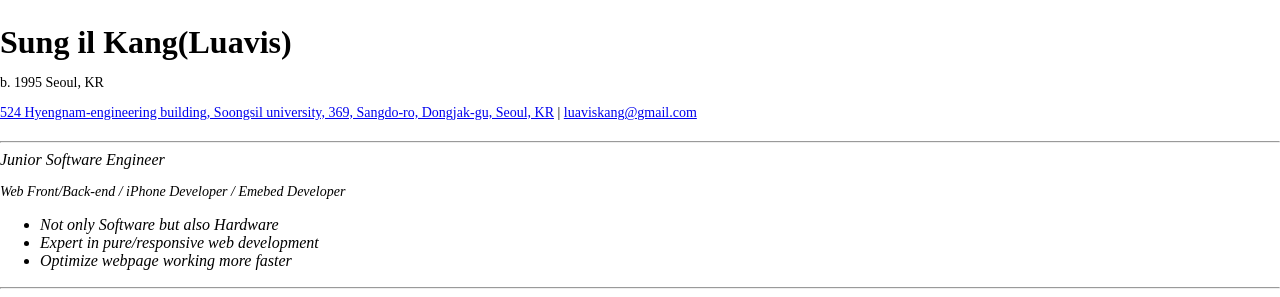
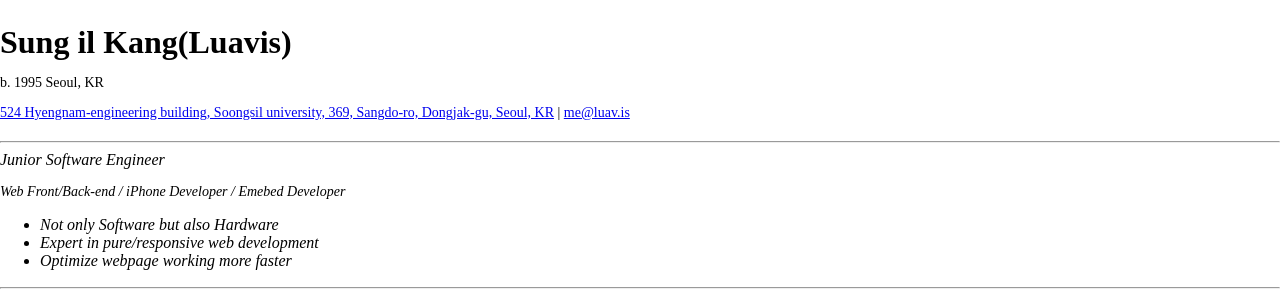
Before and after one commit to Luavis/luavis.github.io, a Jekyll site: the page built from _pages/about_me.html, in a window 1280 px wide. Shown: the part 494-791 px from the top of the page. Built offline with Jekyll 4.4.1, drawn with Linux system fonts in a browser that asks for light colours; nearby versions of some CDN libraries; library files that are not in the unit come from our copies.

Commit message:
Fix blog
* update new email
* underline link text in article
* fix id name (post-content)

```diff
--- a/_includes/category.html
+++ b/_includes/category.html
@@ -1,7 +1,7 @@
 <div class="home">
 
   <h1><strong>{{ include.cate_name }}</strong>의 Posts</h1>
-  <div id="post-content" class="clearfix">
+  <div id="post-list-container" class="clearfix">
     <div id="time-line-circle" class="circle bg-orange">
       <div class="circle-sm bg-white circle-center"></div>
     </div>
--- a/_pages/about_me.html
+++ b/_pages/about_me.html
@@ -27,7 +27,7 @@
 <img src="https://avatars3.githubusercontent.com/u/1534596?v=3&amp;s=460" id="profile-image" alt="profile" width="160">
 <h1 class="name-title">Sung il Kang(Luavis)</h1>
 <p class="description">b. 1995 Seoul, KR</p>
-<p class="description"><a href="https://www.google.co.kr/maps/place/@37.4957653,126.9539794,17z/data=!4m5!3m4!1s0x357ca1d5d79ac14d:0x5290cc3efc3a4ed7!8m2!3d37.4957653!4d126.9561681">524 Hyengnam-engineering building, Soongsil university, 369, Sangdo-ro, Dongjak-gu, Seoul, KR</a> | <a href="mailto:luaviskang@gmail.com">luaviskang@gmail.com</a> </p>
+<p class="description"><a href="https://www.google.co.kr/maps/place/@37.4957653,126.9539794,17z/data=!4m5!3m4!1s0x357ca1d5d79ac14d:0x5290cc3efc3a4ed7!8m2!3d37.4957653!4d126.9561681">524 Hyengnam-engineering building, Soongsil university, 369, Sangdo-ro, Dongjak-gu, Seoul, KR</a> | <a href="mailto:me@luav.is">me@luav.is</a> </p>
 </div>
 
 <hr>
--- a/css/main.css
+++ b/css/main.css
@@ -547,11 +547,15 @@
   height: 32px;
 }
 
-#post-content {
+#post-list-container {
   margin-top: 20px;
   margin-left: 20px;
   border-left: 10px solid #666864;
   border-bottom-left-radius:  10px;
+}
+
+.post-content a {
+  text-decoration: underline;
 }
 
 strong {
--- a/index.html
+++ b/index.html
@@ -5,7 +5,7 @@
 <div class="home">
 
   <h1>Posts</h1>
-  <div id="post-content" class="clearfix">
+  <div id="post-list-container" class="clearfix">
     <div id="time-line-circle" class="circle bg-orange">
       <div class="circle-sm bg-white circle-center"></div>
     </div>
```
